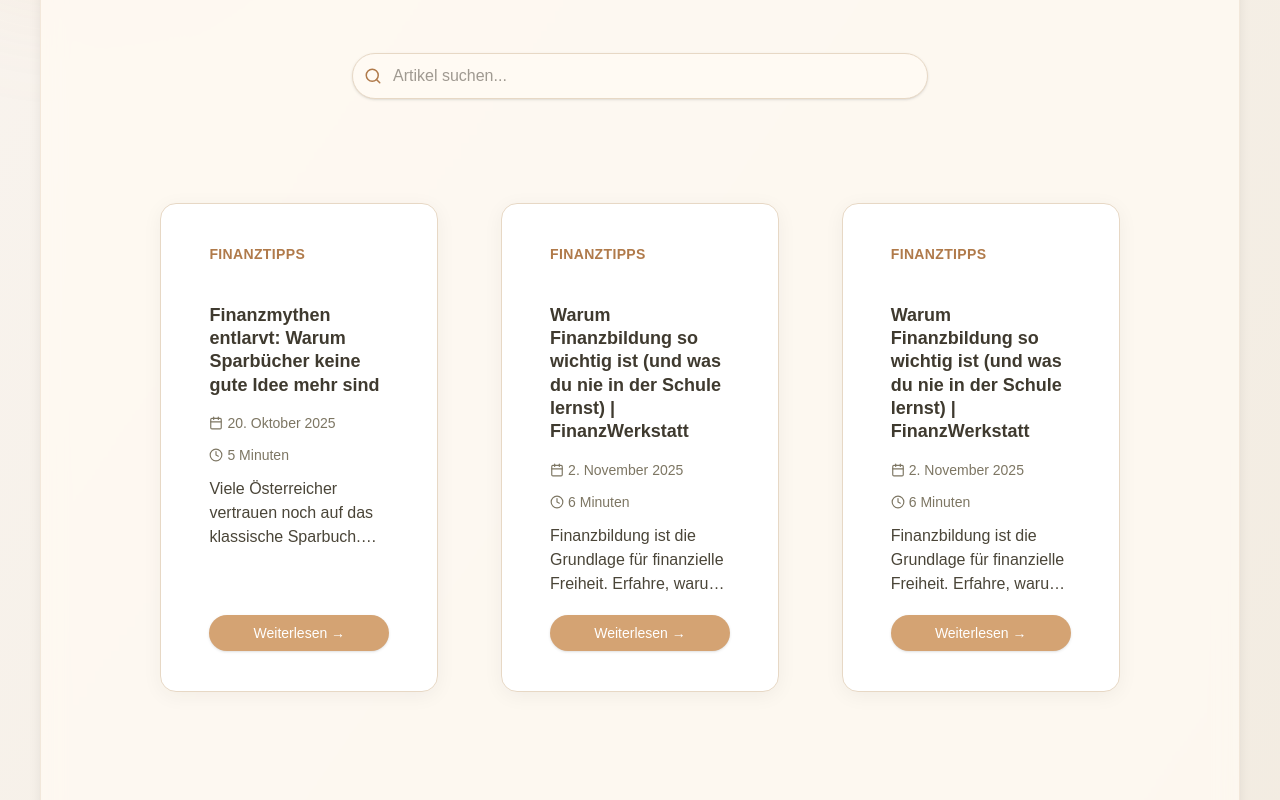
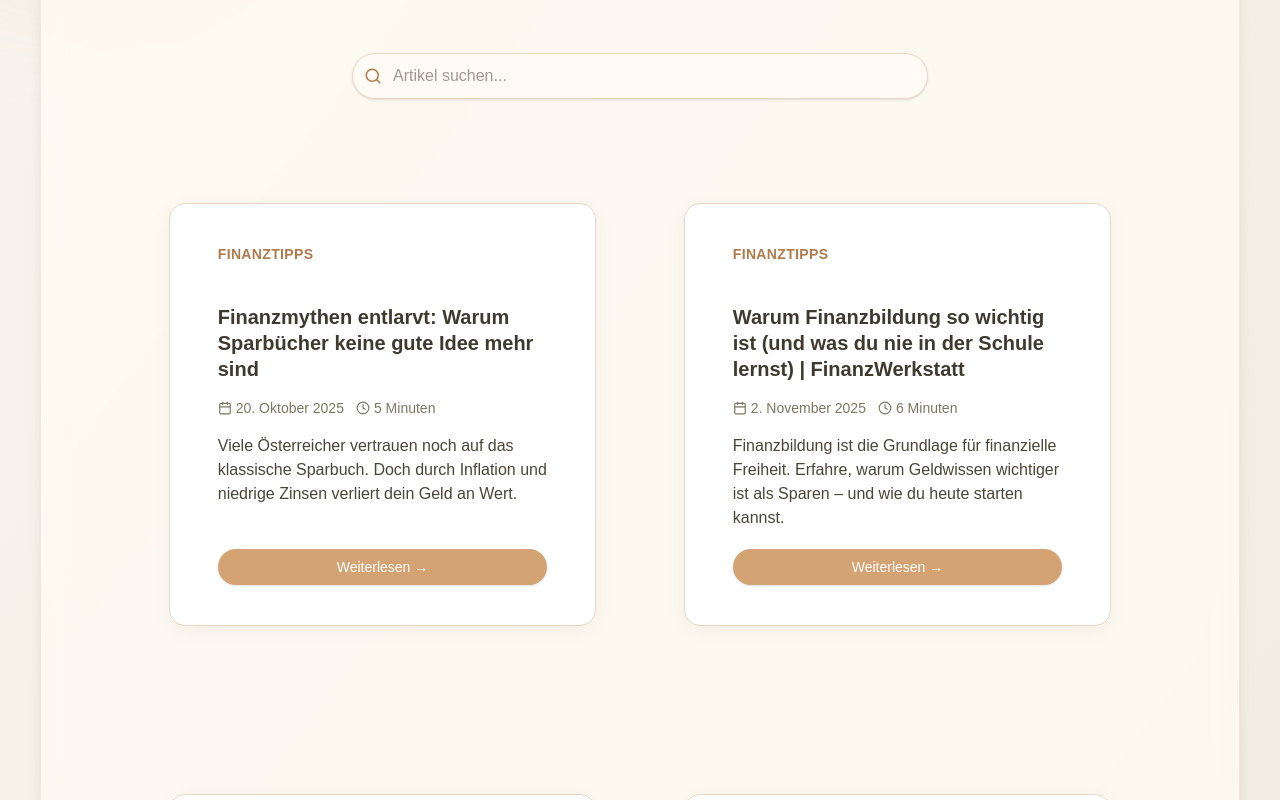
Before and after one commit to Finanzwerkstatt/finanzwerkstatt, a Next.js app: page /articles in a window 1280 px wide. Shown: the part 360-1160 px from the top of the page. Built offline with nearby package versions, Linux system fonts and the light colour scheme.

Commit message:
Verbessert

```diff
--- a/app/articles/[id]/page.tsx
+++ b/app/articles/[id]/page.tsx
@@ -17,7 +17,7 @@ export async function generateStaticParams() {
   }));
 }
 
-export const dynamicParams = false; // <--- hinzufügen
+//export const dynamicParams = false; // <--- hinzufügen
 
 
 export default async function ArticlePage({ params }: Props) {
--- a/app/components/ArticleList.tsx
+++ b/app/components/ArticleList.tsx
@@ -23,7 +23,7 @@ export default function ArticleList({ articles }: Props) {
     );
   }, [articles, query]);
 
-  const showMore = () => setVisible((v) => v + 6);
+  const showMore = () => setVisible((v) => v + 4);
 
   return (
     <section className="py-8 px-4 sm:px-8 lg:px-16">
@@ -45,22 +45,22 @@ export default function ArticleList({ articles }: Props) {
       </div>
 
       {/* 📰 Artikel-Grid */}
-      <div className="grid grid-cols-1 sm:grid-cols-2 lg:grid-cols-3 gap-6 sm:gap-8">
+      <div className="grid grid-cols-1 md:grid-cols-2 gap-8 lg:gap-10">
         {filtered.slice(0, visible).map((article) => (
           <article
             key={article.id}
-            className="bg-[#fffaf3] dark:bg-[#1e1b16] border border-[#e7d8c5] dark:border-[#3a3328] rounded-2xl shadow-sm hover:shadow-md transition-all duration-300 hover:-translate-y-1 p-5 sm:p-6 flex flex-col justify-between"
+            className="bg-[#fffaf3] dark:bg-[#1e1b16] border border-[#e7d8c5] dark:border-[#3a3328] rounded-2xl shadow-md hover:shadow-lg transition-all duration-300 hover:-translate-y-1 p-6 sm:p-8 flex flex-col justify-between"
           >
             <div>
               <div className="text-xs sm:text-sm font-semibold text-[#b07a4a] dark:text-[#d4a373] uppercase mb-2 tracking-wide">
                 Finanztipps
               </div>
 
-              <h2 className="text-base sm:text-lg font-bold mb-3 text-[#3f3a2f] dark:text-[#f5f0e8] leading-snug">
+              <h2 className="text-lg sm:text-xl font-bold mb-4 text-[#3f3a2f] dark:text-[#f5f0e8] leading-snug">
                 {article.title}
               </h2>
 
-              <div className="flex items-center flex-wrap gap-3 text-[#7d7663] dark:text-[#b9b3a6] text-xs sm:text-sm mb-3">
+              <div className="flex items-center flex-wrap gap-3 text-[#7d7663] dark:text-[#b9b3a6] text-sm mb-4">
                 <div className="flex items-center gap-1">
                   <Calendar size={14} /> {article.date}
                 </div>
@@ -71,14 +71,15 @@ export default function ArticleList({ articles }: Props) {
                 )}
               </div>
 
-              <p className="text-[#4a4538] dark:text-[#d8d3c8] text-sm sm:text-base mb-5 line-clamp-3">
+              {/* Beschreibung ganz anzeigen */}
+              <p className="text-[#4a4538] dark:text-[#d8d3c8] text-sm sm:text-base mb-5">
                 {article.excerpt}
               </p>
             </div>
 
             <Link
               href={`/articles/${article.id}`}
-              className="mt-auto inline-block bg-[#d4a373] hover:bg-[#b07a4a] dark:bg-[#a8774e] dark:hover:bg-[#8a5f3a] text-white px-4 py-2 rounded-full font-medium text-sm text-center shadow transition"
+              className="mt-auto inline-block bg-[#d4a373] hover:bg-[#b07a4a] dark:bg-[#a8774e] dark:hover:bg-[#8a5f3a] text-white px-5 py-2 rounded-full font-medium text-sm text-center shadow transition"
             >
               Weiterlesen →
             </Link>
--- a/app/data/getArticles.tsx
+++ b/app/data/getArticles.tsx
@@ -1,6 +1,7 @@
 import fs from "fs";
 import path from "path";
 import matter from "gray-matter";
+import { marked } from "marked";
 
 const articlesDir = path.join(process.cwd(), "content/articles");
 
@@ -10,17 +11,26 @@ export interface Article {
   date: string;
   readingTime: string;
   excerpt: string;
-  content: string;
+  content: string; // HTML
   image?: string;
 }
 
 export async function getArticles(): Promise<Article[]> {
+  // 🔍 Debug-Ausgabe – zeigt alle gefundenen Dateien beim Build
   const files = fs.readdirSync(articlesDir);
+  console.log("📚 Gefundene Artikeldateien:", files);
 
-  const articles = files.map((fileName) => {
+  // 🧩 async map + Promise.all, weil marked() async ist
+  const articles = await Promise.all(
+    files
+      .filter((fileName) => fileName.endsWith(".md")) // ✅ Nur Markdown-Dateien verarbeiten
+      .map(async (fileName) => {
         const filePath = path.join(articlesDir, fileName);
         const fileContent = fs.readFileSync(filePath, "utf8");
         const { data, content } = matter(fileContent);
+
+        // ✅ Markdown zu HTML umwandeln
+        const htmlContent = await marked(content);
 
         return {
           id: fileName.replace(/\.md$/, ""),
@@ -28,18 +38,27 @@ export async function getArticles(): Promise<Article[]> {
           date: data.date || "Unbekanntes Datum",
           readingTime: data.readingTime || "",
           excerpt: data.excerpt || "",
-      content,
+          content: htmlContent,
           image: data.image || undefined,
         };
-  });
+      })
+  );
 
+  // 🔽 Sortiere Artikel nach Datum (neueste zuerst)
   return articles.sort((a, b) => (a.date < b.date ? 1 : -1));
 }
 
 export async function getArticleById(id: string): Promise<Article | null> {
+  // 🛑 Sicherheit: Prüfen, ob eine gültige ID übergeben wurde
+ if (!id) {
+  // Kein echtes Problem beim Build – einfach abbrechen, ohne zu warnen
+  return null;
+}
+
+
   const filePath = path.join(articlesDir, `${id}.md`);
 
-  // ✅ Sicherstellen, dass die Datei existiert
+  // ✅ Prüfen, ob Datei existiert
   if (!fs.existsSync(filePath)) {
     console.warn(`⚠️ Artikel nicht gefunden: ${id}`);
     return null;
@@ -48,13 +67,16 @@ export async function getArticleById(id: string): Promise<Article | null> {
   const fileContent = fs.readFileSync(filePath, "utf8");
   const { data, content } = matter(fileContent);
 
+  // ✅ Markdown → HTML konvertieren
+  const htmlContent = await marked(content);
+
   return {
     id,
     title: data.title || "Ohne Titel",
     date: data.date || "Unbekanntes Datum",
     readingTime: data.readingTime || "",
     excerpt: data.excerpt || "",
-    content,
+    content: htmlContent,
     image: data.image || undefined,
   };
 }
```
Lines whose indentation alone changed are shown as unchanged.
